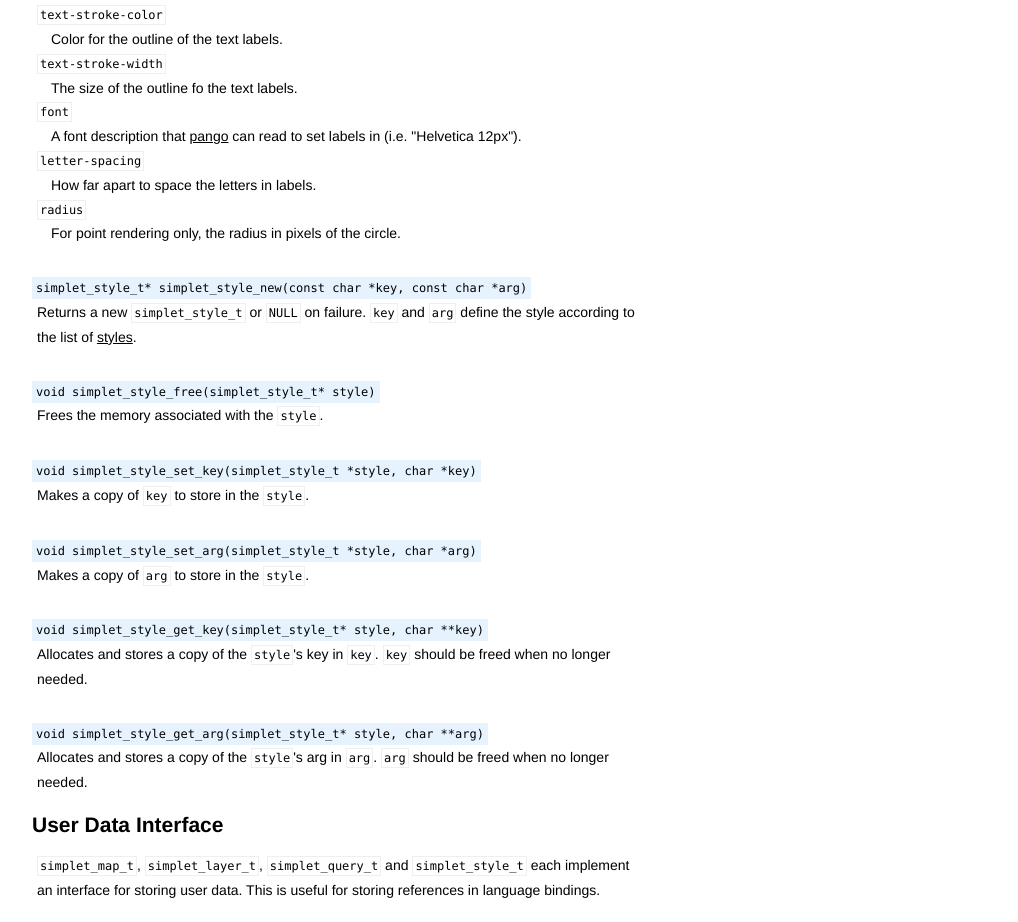
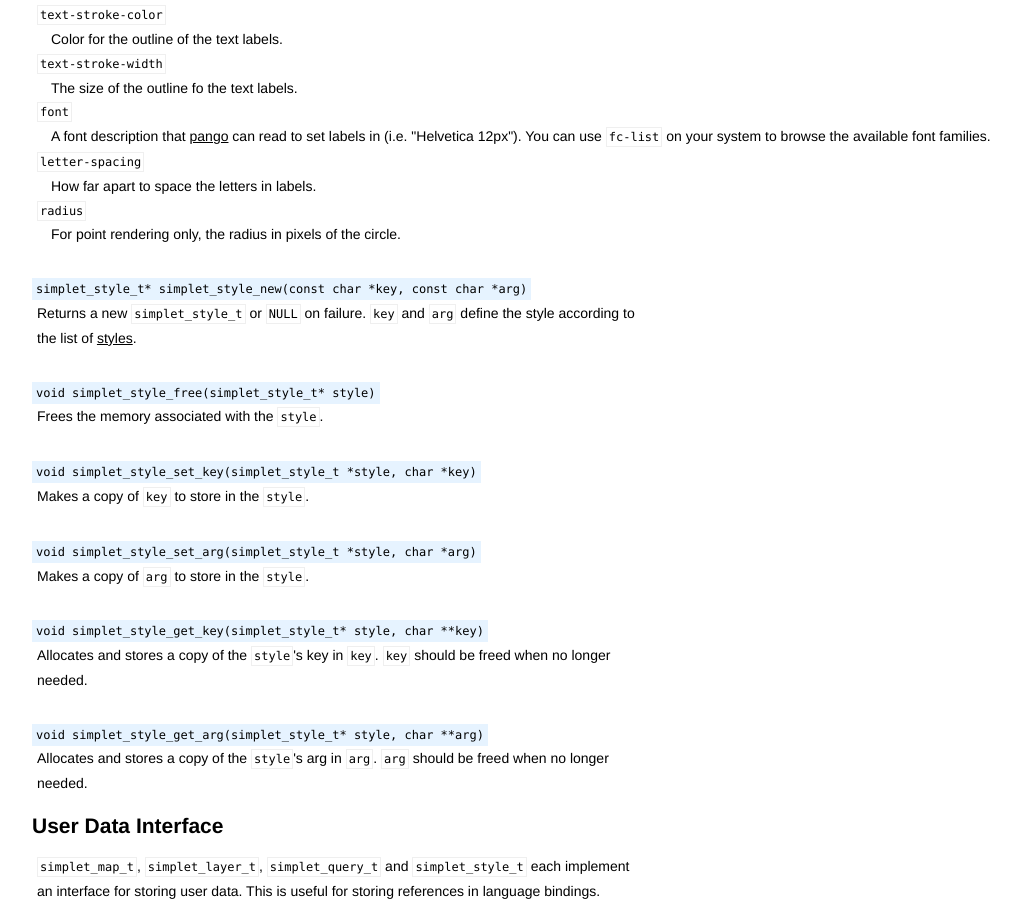
Before and after one commit to propublica/simple-tiles, a plain HTML site: page index.html in a window 1280 px wide. Shown: the part 6928-7850 px from the top of the page, without its empty margins (223-1241 px from the left). Drawn offline with Linux system fonts and the light colour scheme.

Commit message:
note about fc-list

```diff
--- a/index.html
+++ b/index.html
@@ -628,7 +628,7 @@ typedef enum {
         <dt><tt>font</tt></dt>
         <dd>
           A font description that <a href="http://developer.gnome.org/pango/stable/pango-Fonts.html#pango-font-description-from-string">pango</a>
-          can read to set labels in (i.e. "Helvetica 12px").
+          can read to set labels in (i.e. "Helvetica 12px"). You can use <tt>fc-list</tt> on your system to browse the available font families.
         </dd>
         <dt><tt>letter-spacing</tt></dt>
         <dd>How far apart to space the letters in labels.</dd>
```
